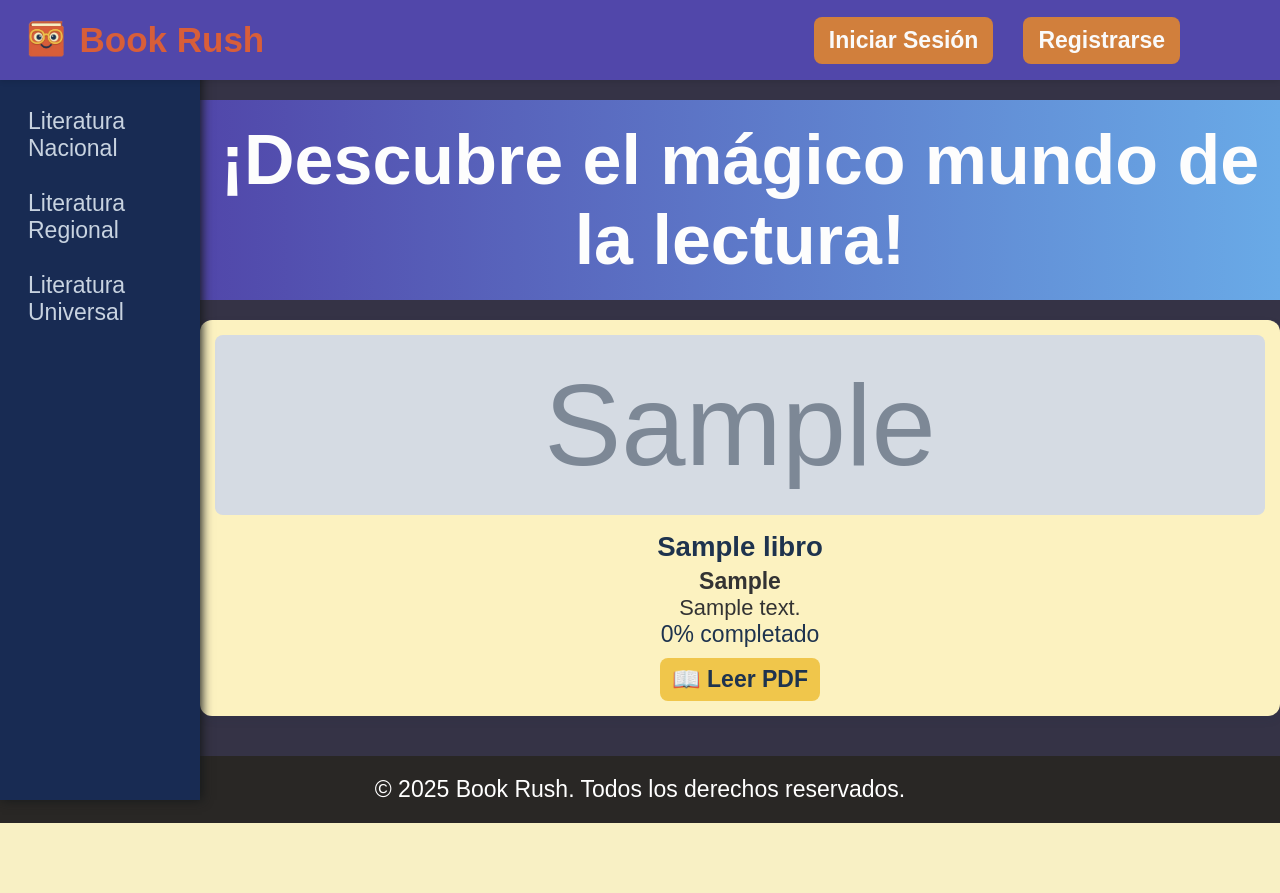
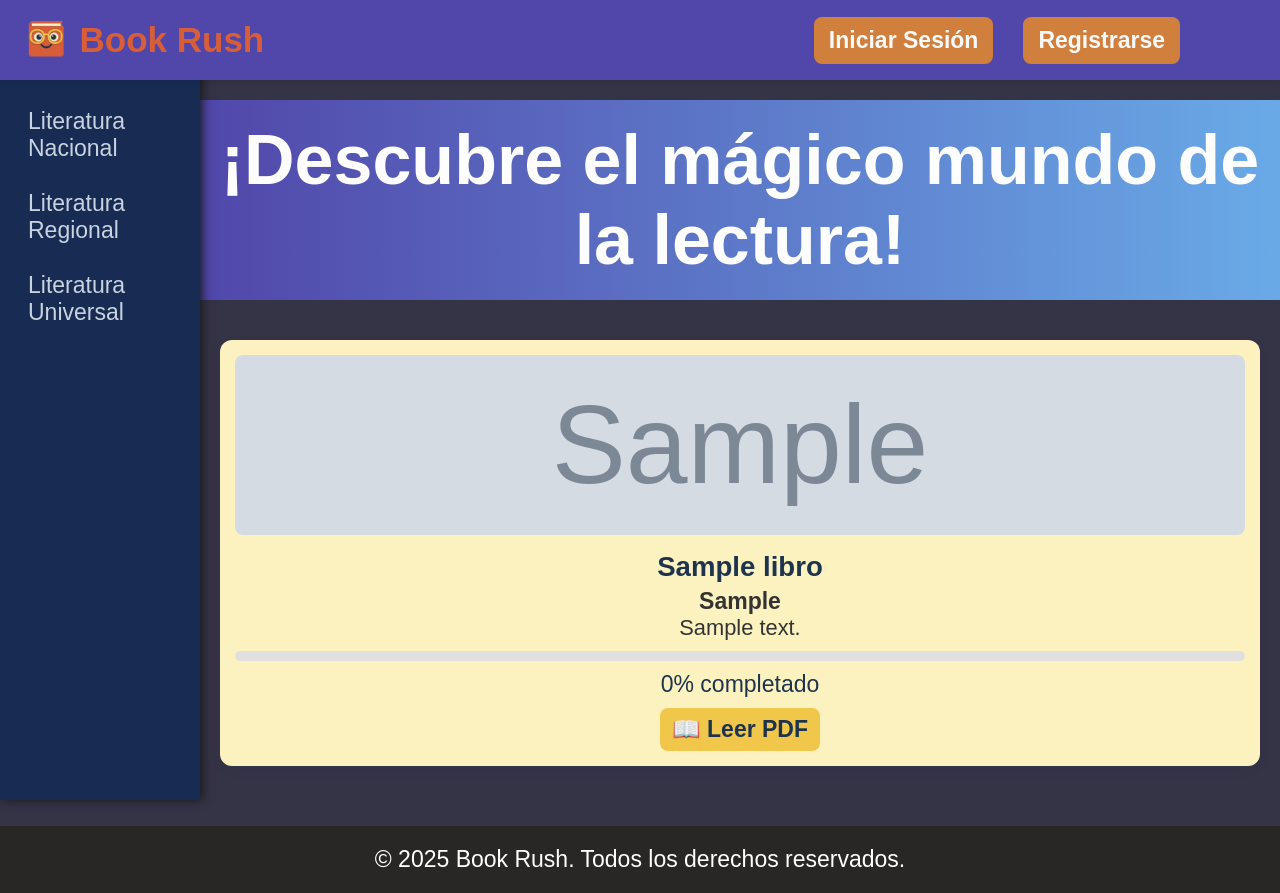
Before and after one commit to ru0505/proyecto-bookrush, a PHP site: page / in a window 1280 px wide. Before the commit the page ends 823 px from the top, so only its background shows below. Run offline with PHP 8.4, Linux system fonts and the light colour scheme; tables that the repository leaves empty or names only in its code hold one stand-in row (values such as "Sample post"); grey boxes marked "Sample" are stand-in pictures; some web fonts are replaced.

```diff
--- a/login.php
+++ b/login.php
@@ -24,7 +24,8 @@ if ($_SERVER['REQUEST_METHOD'] === 'POST' && !empty($_POST['dni']) && !empty($_P
 
         // Verificar contraseña
         if (password_verify($password, $usuario['CONTRASENA'])) {
-            $_SESSION['usuario'] = $usuario;
+            // Guarda solo el nombre del usuario
+            $_SESSION['usuario'] = $usuario['NOMBRE'];
             $_SESSION['dni'] = $usuario['DNI'];
 
             if (isset($usuario['puntaje_total'])) {
@@ -40,9 +41,8 @@ if ($_SERVER['REQUEST_METHOD'] === 'POST' && !empty($_POST['dni']) && !empty($_P
     } else {
         $mensaje = "⚠️ Usuario no encontrado.";
     }
-}
+} // <-- cierre del if POST
 ?>
-
 
 <!DOCTYPE html>
 <html lang="es">
--- a/style.css
+++ b/style.css
@@ -111,6 +111,7 @@ main {
   grid-template-columns: repeat(auto-fit, minmax(220px, 1fr));
   gap: 20px;
   margin-top: 20px;
+  padding: 20px; /* Añadido para mejor espaciado */
 }
 
 .libro {
@@ -157,6 +158,22 @@ main {
 
 .libro button:hover {
   background-color: #ffd447;
+}
+
+/* Estilos para la barra de progreso */
+.progreso {
+  width: 100%;
+  height: 10px;
+  background-color: #e0e0e0;
+  border-radius: 5px;
+  margin: 10px 0;
+  overflow: hidden;
+}
+
+.barra {
+  height: 100%;
+  background-color: #4CAF50;
+  transition: width 0.3s ease;
 }
 
 .leer-mas {
@@ -304,18 +321,23 @@ footer {
   color: #fff;
 }
 
+/* CORRIGIENDO EL MODAL - ESTA ERA LA CAUSA DEL PROBLEMA */
 #confirmacion-modal {
-  display: none;
+  display: none; /* Solo esta declaración, sin display: flex */
   position: fixed;
-  z-index: 1000;
+  z-index: 9999;
   left: 0;
   top: 0;
   width: 100vw;
   height: 100vh;
   background-color: rgba(0, 0, 0, 0.6);
-  display: flex;
   align-items: center;
   justify-content: center;
+}
+
+/* Cuando se muestre el modal, entonces usar flex */
+#confirmacion-modal.show {
+  display: flex;
 }
 
 .modal-content {
```
